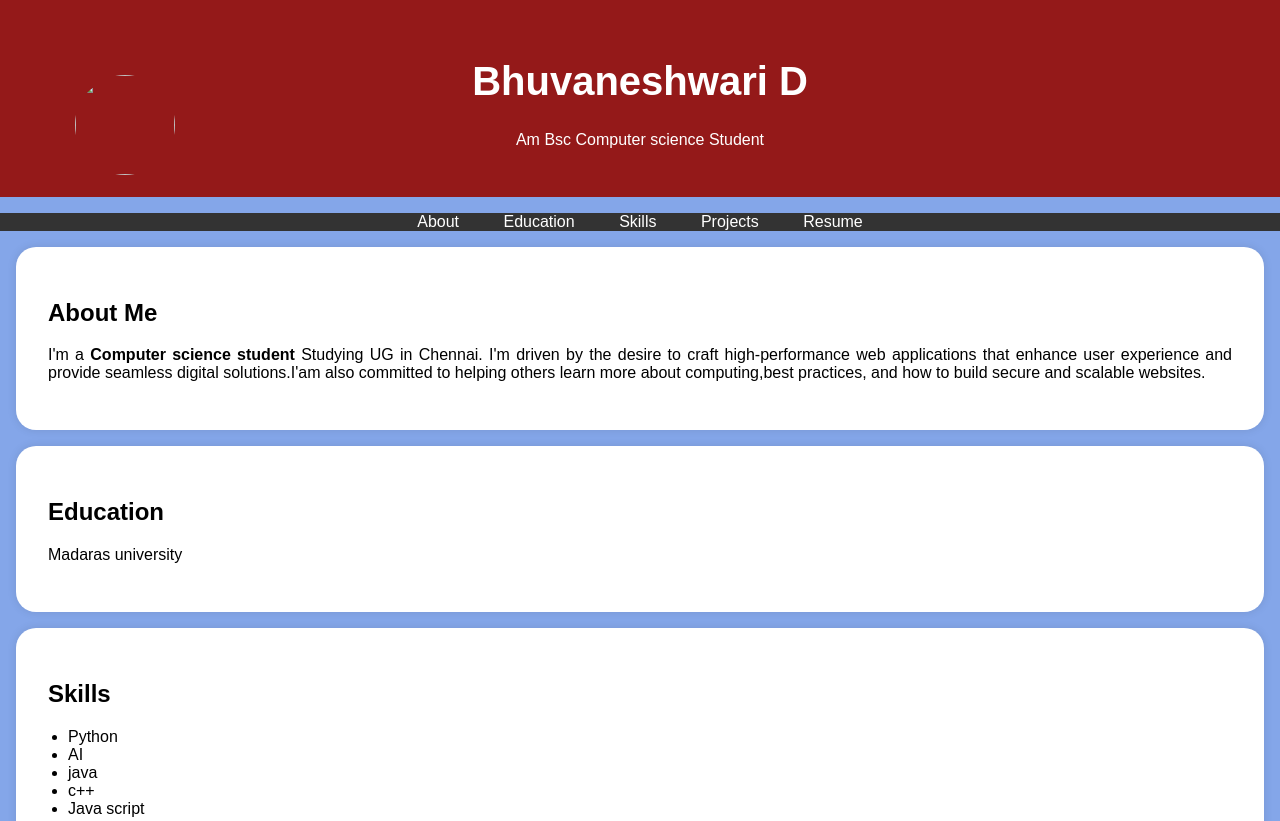
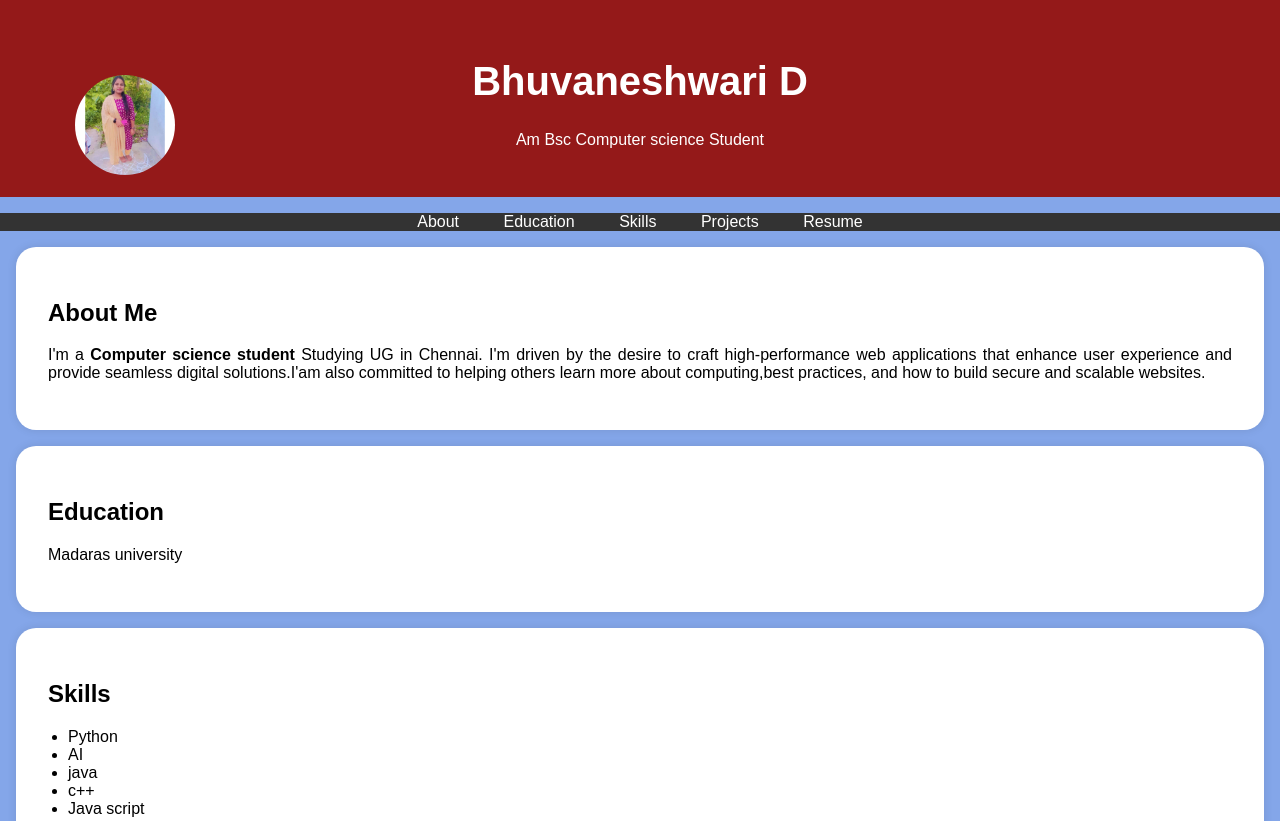
Before and after one commit to Bhuvaneshwari-D-2005/Digital-portfolio, a plain HTML site: page index.html in a window 1280 px wide. Shown: the top 821 px of the page. Drawn offline with Linux system fonts and the light colour scheme.

Commit message:
Update index.html

```diff
--- a/index.html
+++ b/index.html
@@ -95,7 +95,7 @@
     <header>
         <div class="header-content">
             <!-- Add your profile picture here -->
-            <img src=" alt="Your Profile Picture" class="profile-picture">
+            <img src="IMG-20250322-WA0137.jpg" alt="Your Profile Picture" class="profile-picture">
             <h1>Bhuvaneshwari D</h1>
             <p>Am Bsc Computer science Student</p>
         </div>
```
